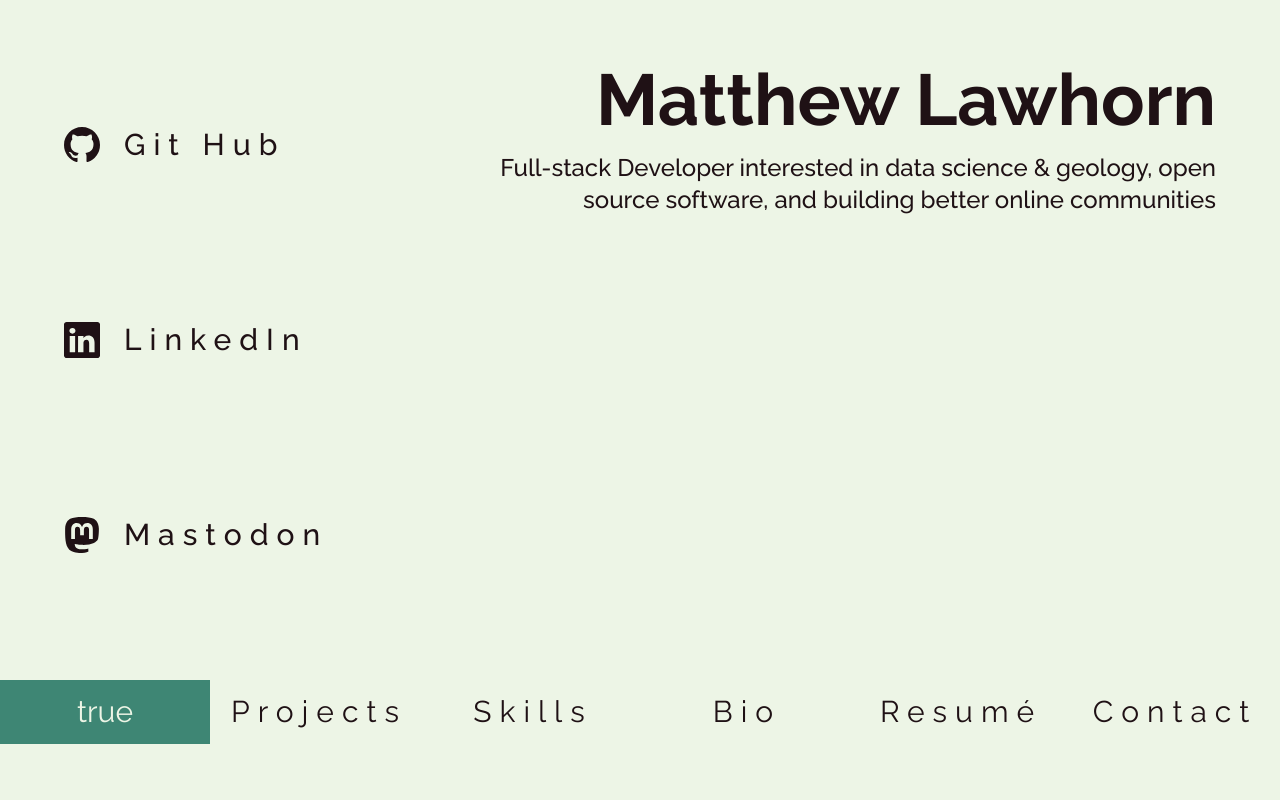
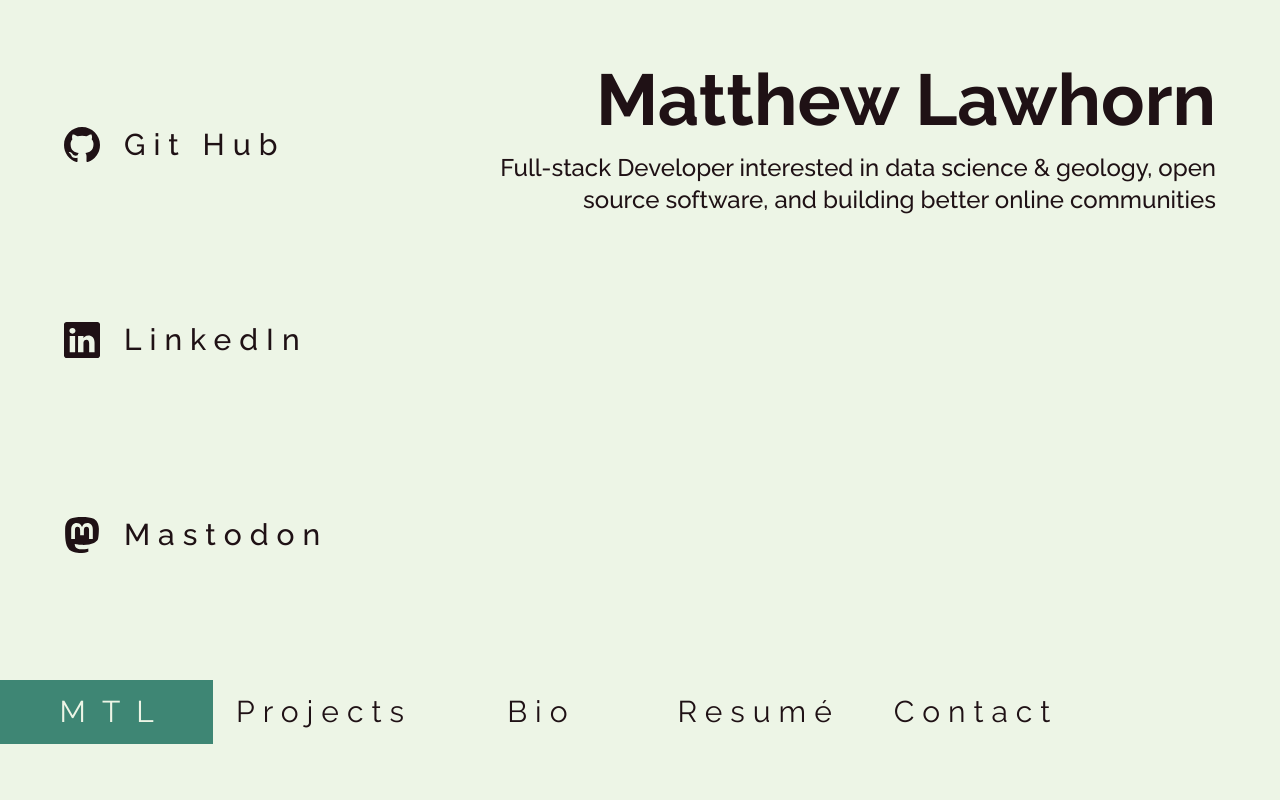
Before and after one commit to Lawhornmatt/PurseReachSnow, a Next.js app: page / in a window 1280 px wide. Shown: the top 800 px of the page. Built offline with nearby package versions, Linux system fonts and the light colour scheme.

Commit message:
Cleaned up Navs
Removed 'Skills' button from both mobile and desktop nav. Re-arranged how 'shadow-lg' class is added depending on React state in a more readable and less verbose fashion.

```diff
--- a/app/_components/_navbar/desktopNav.tsx
+++ b/app/_components/_navbar/desktopNav.tsx
@@ -1,32 +1,26 @@
 'use client'
 import Link from 'next/link';
-import { useState } from "react";
-import BurgerIcon from '../_icons/burger';
 import { useInView } from 'react-intersection-observer';
 
 export default function DesktopNav() {
 
-    const [isOpen, setOpen] = useState(false);
-    const toggleMenu = () => { setOpen(!isOpen) };
+    const { ref, inView, entry } = useInView({ threshold: 1 });
 
-    const { ref, inView, entry } = useInView({
-        threshold: 1,
-      });
+    const stuckVariable = inView ? '' : 'shadow-lg';
 
     return (
-        <nav ref={ref} className= "-top-[1px] hidden bg-mint sm:flex sticky w-full top-0">
-            <Link className= "bg-virid text-mint w-1/6 h-16 text-3xl text-center flex items-center justify-center" href='#splash'>
-                {/* <span className= "tracking-logo">MT</span><span>L</span> */}
-                {`${inView}`}
+        <nav ref={ref} className={`-top-[1px] h-16 hidden bg-mint sm:flex sticky w-full ${stuckVariable}`}>
+            <Link className= "bg-virid text-mint w-1/6 text-3xl text-center flex items-center justify-center" href='#splash'>
+                <span className= "tracking-logo">MT</span><span>L</span>
             </Link>
             {[
                ['Projects', '#projects'],
-               ['Skills',   '#skills'],
+            //    ['Skills',   '#skills'],
                ['Bio',      '#bio'],
                ['Resumé',   '#resume'],
                ['Contact',  '#contact'],
              ].map(([title, url]) => (
-                <Link href={url} className="w-1/6 min-h-[15%] text-2xl md:text-3xl ml-1 text-center flex items-center justify-center">
+                <Link href={url} className="w-1/6 text-2xl md:text-3xl ml-1 text-center flex items-center justify-center">
                     <span className="lg:tracking-navbar">{title}</span>
                 </Link>
             ))}
--- a/app/_components/_navbar/mobileNav.tsx
+++ b/app/_components/_navbar/mobileNav.tsx
@@ -9,10 +9,7 @@ export default function MobileNav() {
     const toggleMenu = () => { setOpen(!isOpen) };
 
     return (
-        <div>
-            {/* NAVBAR FOR SMALLEST OF SCREENS */}
           <nav className= "z-30 w-full fixed flex flex-col sm:hidden top-1 sm:w-1/3 sm:left-1">
-
               <button onClick={toggleMenu} className= "bg-virid text-mint w-full h-16 text-4xl mb-1 mr-1 text-center flex items-center justify-center">
                   <span className= "tracking-logo">MTL</span>
                   <BurgerIcon />
@@ -23,7 +20,7 @@ export default function MobileNav() {
                       {[
                          ['Top',       '#splash'],
                          ['Projects', '#projects'],
-                           ['Skills',   '#skills'],
+                        //  ['Skills',   '#skills'],
                          ['Bio',      '#bio'],
                          ['Resumé',   '#resume'],
                          ['Contact',  '#contact'],
@@ -33,7 +30,6 @@ export default function MobileNav() {
                   </div>
               )}
           </nav>
-        </div>
     )
 };
 
```
Lines whose indentation alone changed are shown as unchanged.
